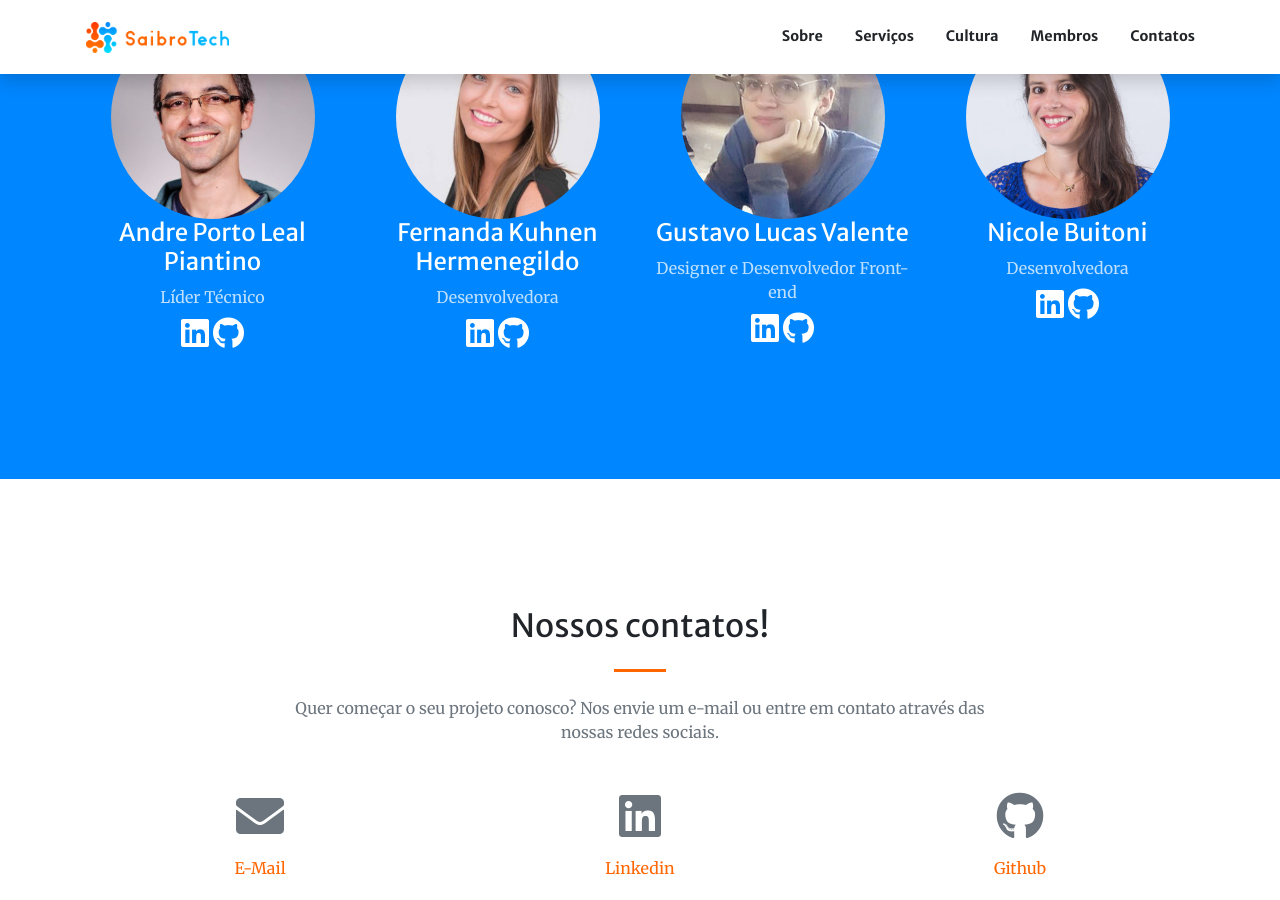
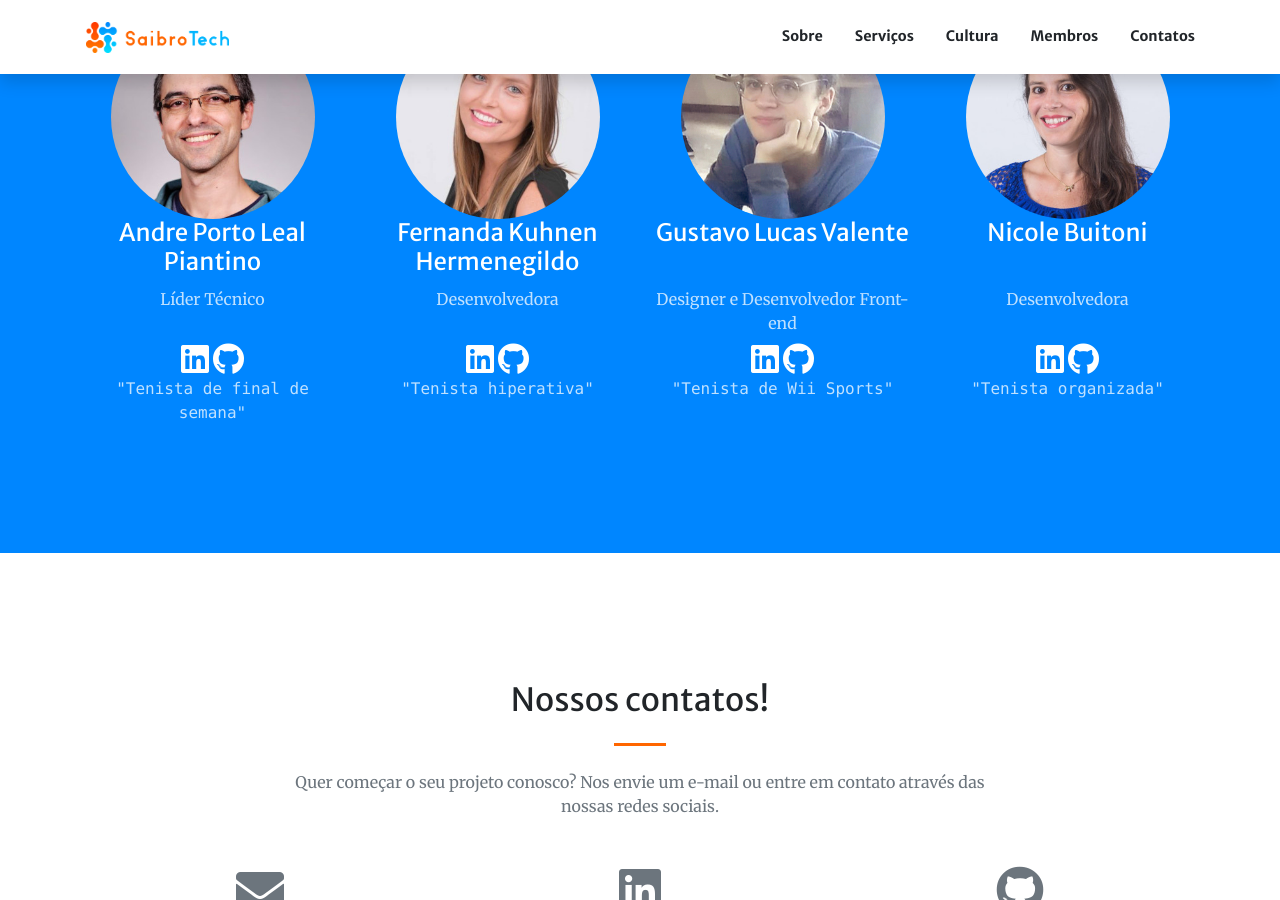
Before and after one commit to saibrotech/site, a Jekyll site: the page built from index.md, in a window 1280 px wide and 900 px high, scrolled down 3480 px. Built offline with Jekyll 4.4.1, drawn with Linux system fonts in a browser that asks for light colours.

Commit message:
CU-7bq5n7 - Decide alternative roles in Members section

```diff
--- a/_includes/members.html
+++ b/_includes/members.html
@@ -8,12 +8,13 @@
       <div class="col-lg-3 col-md-6 text-center">
         <div class="member-box">
           <img class="fa fa-4x text-primary" src="{{ member.image }}" alt="{{ member.title }}">
-          <h3 class="h4 mb-2">{{ member.title }}</h3>
+          <h4 class="mb-2">{{ member.title }}</h4>
           <p class="text-white-75 mb-0">{{ member.text }}</p>
           <a href="{{ member.url_linkedin }}" target="_blank"><i
               class="{{fa}} {{member.icon_linkedin}} fa-2x mt-2 text-white"></i></a>
           <a href="{{ member.url_github }}" target="_blank"><i
               class="{{fa}} {{member.icon_github}} fa-2x mt-2 text-white"></i></a>
+          <p class="text-white-75 text-monospace mb-0">"{{ member.subtext }}"</p>
         </div>
       </div>
       {% endfor %}
--- a/_sass/_member-box.scss
+++ b/_sass/_member-box.scss
@@ -4,8 +4,12 @@
     @media (min-width: 992px) {
         margin: 20px auto 0;
     }
+    h4 {
+    min-height: 60px;
+    }
     p {
         margin-bottom: 0;
+        min-height: 48px;
     }
     img {
       width: 80%;
--- a/index.md
+++ b/index.md
@@ -105,6 +105,7 @@ sections:
     members:
       - title: Andre Porto Leal Piantino
         text: Líder Técnico
+        subtext: Tenista de final de semana
         image: assets/img/members/andre.jpg
         icon_linkedin: fa-linkedin
         icon_type: fab
@@ -114,6 +115,7 @@ sections:
         url_github: https://github.com/piantino
       - title: Fernanda Kuhnen Hermenegildo
         text: Desenvolvedora
+        subtext: Tenista hiperativa
         image: assets/img/members/fernanda.jpg
         icon_linkedin: fa-linkedin
         icon_type: fab
@@ -123,6 +125,7 @@ sections:
         url_github: 'https://github.com/fekuhnen'
       - title: Gustavo Lucas Valente
         text: Designer e Desenvolvedor Front-end
+        subtext: Tenista de Wii Sports
         image: assets/img/members/gustavo.jpg
         icon_linkedin: fa-linkedin
         icon_type: fab
@@ -132,6 +135,7 @@ sections:
         url_github: 'https://github.com/gutivalente'
       - title: Nicole Buitoni
         text: Desenvolvedora
+        subtext: Tenista organizada
         image: assets/img/members/nicole.jpg
         icon_linkedin: fa-linkedin
         icon_type: fab
```
